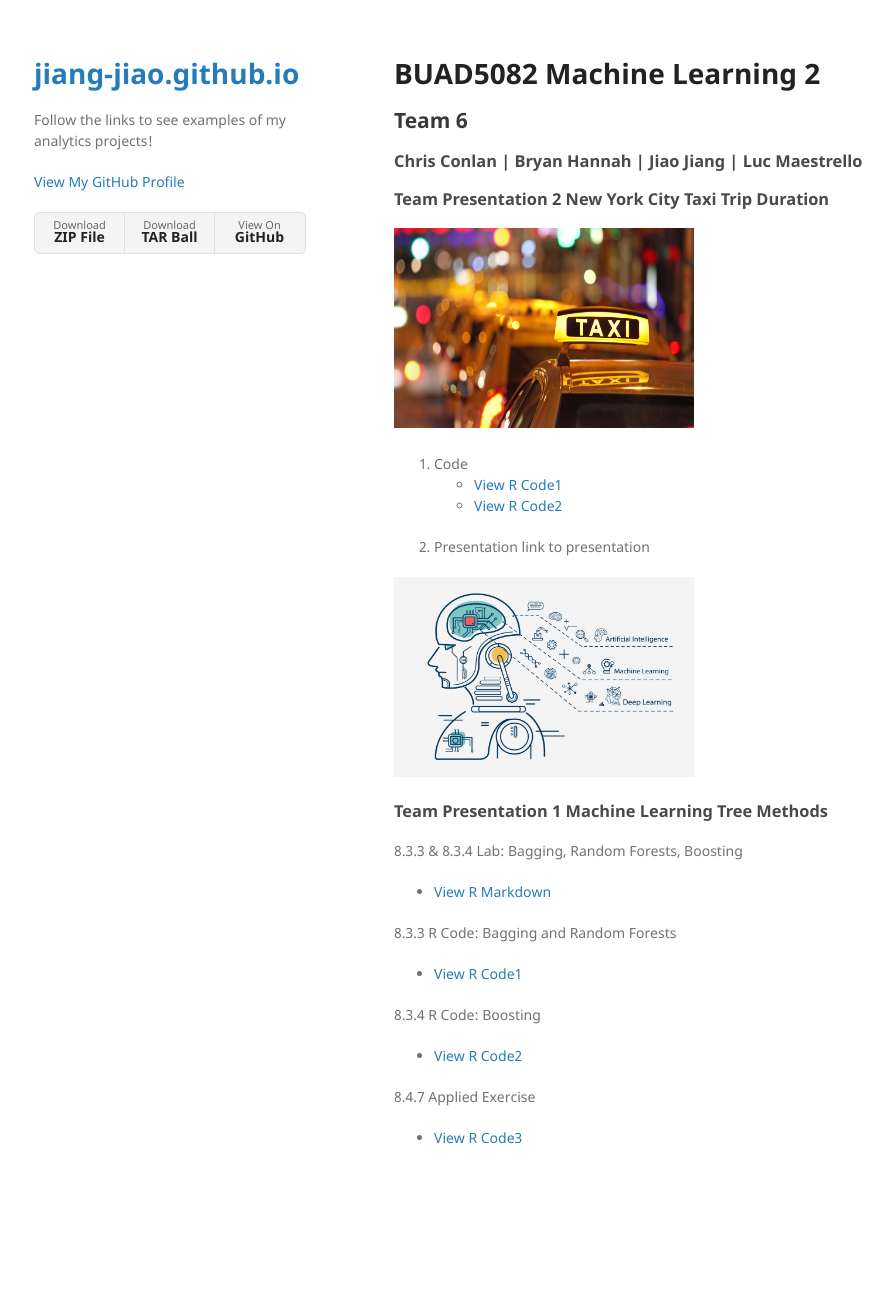
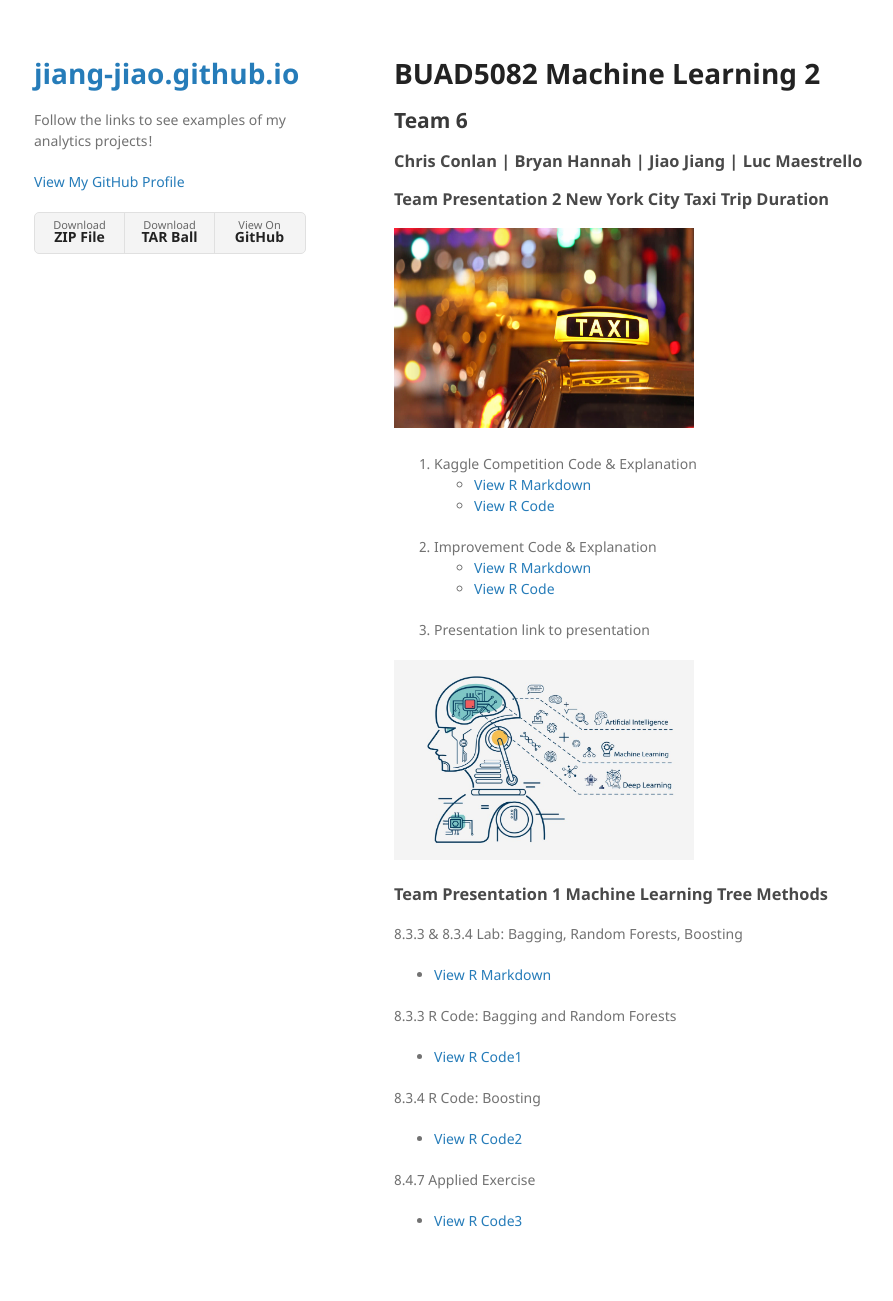
Before and after one commit to jiang-jiao/jiang-jiao.github.io, a Jekyll site: the page built from class_project/index.md, in a window 1280 px wide. Shown: the whole page, without its empty margins (176-1069 px from the left). Built offline with Jekyll 4.4.1, drawn with Linux system fonts in a browser that asks for light colours; our own code applies the rules of GitHub Pages for plain Markdown files; before the commit the page ends 1218 px from its top, so only the background shows below that.

Commit message:
Update index.md

```diff
--- a/class_project/index.md
+++ b/class_project/index.md
@@ -7,12 +7,15 @@
 
 <img src="/class_project/NYCTaxi.jpg" width="300" height="200" class="img-responsive" alt="">
 
-1. Code
-  - [View R Code1](Code1.R)
-  - [View R Code2](Code2.R)
+1. Kaggle Competition Code & Explanation
+  - [View R Markdown](Kaggle-code.html)
+  - [View R Code](Kaggle-code.Rmd)
 
+2. Improvement Code & Explanation
+ - [View R Markdown](Improvement.html)
+ - [View R Code](Improvement.Rmd)
 
-2. Presentation
+3. Presentation
   link to presentation
 
 <img src="/class_project/github1.jpg" width="300" height="200" class="img-responsive" alt="">
```
